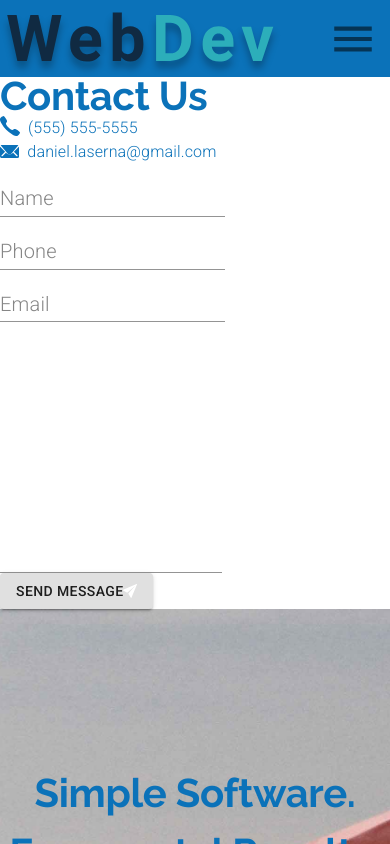
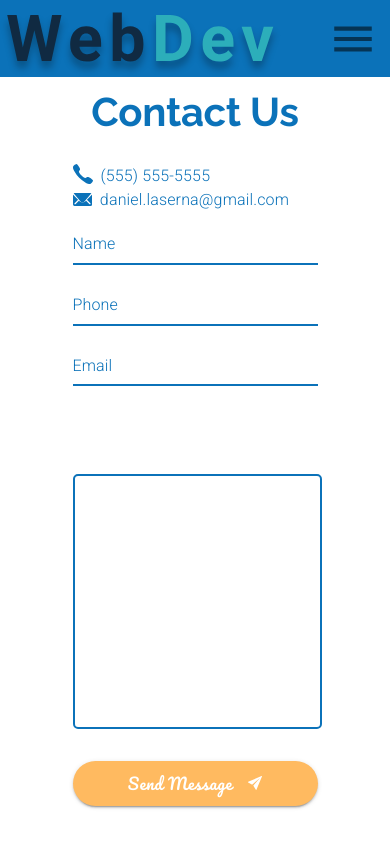
Before and after one commit to onTheDL/das-development, a React (Create React App) app: page /contact in a window 390 px wide. Shown: the top 844 px of the page. Built offline with nearby package versions, Linux system fonts and the light colour scheme.

Commit message:
Add responsive design for Contact page

```diff
--- a/src/components/Contact.js
+++ b/src/components/Contact.js
@@ -12,6 +12,7 @@ import {
 } from "@material-ui/core";
 
 import background from "../assets/background.jpg";
+import mobileBackground from "../assets/mobileBackground.jpg";
 import phoneIcon from "../assets/phone.svg";
 import emailIcon from "../assets/email.svg";
 import airplane from "../assets/send.svg";
@@ -34,7 +35,10 @@ const useStyles = makeStyles((theme) => ({
     backgroundSize: "cover",
     backgroundRepeat: "no-repeat",
     height: "60em",
-    // width: "100%",
+    paddingBottom: "10em",
+    [theme.breakpoints.down("md")]: {
+      backgroundImage: `url(${mobileBackground})`,
+    },
   },
   estimateBtn: {
     ...theme.typography.estimate,
@@ -48,7 +52,7 @@ const useStyles = makeStyles((theme) => ({
     "&:hover": {
       backgroundColor: theme.palette.secondary.light,
     },
-    [theme.breakpoints.down("sm")]: {
+    [theme.breakpoints.down("md")]: {
       marginRight: 0,
       marginLeft: 0,
     },
@@ -59,9 +63,25 @@ const useStyles = makeStyles((theme) => ({
     height: 35,
     padding: 8,
     marginTop: "1.5em",
-    [theme.breakpoints.down("sm")]: {
+    [theme.breakpoints.down("md")]: {
       marginBottom: "2em",
       marginTop: "1.0em",
+    },
+  },
+  message: {
+    border: `2px solid ${theme.palette.common.blue}`,
+    marginTop: "5em",
+    borderRadius: 5,
+  },
+  sendBtn: {
+    ...theme.typography.estimate,
+    backgroundColor: theme.palette.common.orange,
+    borderRadius: 50,
+    height: 45,
+    width: 245,
+    fontSize: "1rem",
+    "&:hover": {
+      backgroundColor: theme.palette.secondary.light,
     },
   },
 }));
@@ -81,15 +101,33 @@ export default function Contact({ setValue, setSelectedIndex }) {
 
   return (
     <Grid container>
-      <Grid item container direction="column" justify="center" lg={3}>
+      <Grid
+        item
+        container
+        direction="column"
+        justify="center"
+        alignItems="center"
+        style={{
+          marginBottom: matchesMD ? "5em" : 0,
+          marginTop: matchesSM ? "1em" : matchesMD ? "5em" : 0,
+        }}
+        lg={4}
+        xl={3}
+      >
         <Grid item>
-          <Typography variant="h2" style={{ lineHeight: 1 }}>
+          <Grid container direction="column">
+            <Grid item>
+              <Typography
+                align={matchesMD ? "center" : undefined}
+                variant="h2"
+                style={{ lineHeight: 1 }}
+              >
                 Contact Us
               </Typography>
             </Grid>
 
             {/*--- Phone ---*/}
-        <Grid item container>
+            <Grid item container style={{ marginTop: "2em" }}>
               <Grid item>
                 <img
                   src={phoneIcon}
@@ -127,38 +165,49 @@ export default function Contact({ setValue, setSelectedIndex }) {
             </Grid>
 
             {/*--- Name, Phone, Email Text Fields---*/}
-        <Grid item container>
-          <Grid item>
+            <Grid
+              item
+              container
+              direction="column"
+              style={{ maxWidth: "20em" }}
+            >
+              <Grid item style={{marginBottom: "0.5em"}}>
                 <TextField
                   label="Name"
                   id="name"
                   value={name}
+                  fullWidth
                   onChange={(e) => setName(e.target.value)}
                 />
               </Grid>
-          <Grid item>
+              <Grid item style={{marginBottom: "0.5em"}}>
                 <TextField
                   label="Phone"
                   id="phone"
                   value={phone}
+                  fullWidth
                   onChange={(e) => setPhone(e.target.value)}
                 />
               </Grid>
-          <Grid item>
+              <Grid item style={{marginBottom: "0.5em"}}>
                 <TextField
                   label="Email"
                   id="email"
                   value={email}
+                  fullWidth
                   onChange={(e) => setEmail(e.target.value)}
                 />
               </Grid>
             </Grid>
 
             {/* --- Message Text Field --- */}
-        <Grid item>
+            <Grid item style={{ maxWidth: "20em" }}>
               <TextField
+                InputProps={{ disableUnderline: true }}
+                className={classes.message}
                 value={message}
                 id="message"
+                fullWidth
                 onChange={(e) => setMessage(e.target.value)}
                 multiline
                 rows={10}
@@ -166,33 +215,51 @@ export default function Contact({ setValue, setSelectedIndex }) {
             </Grid>
 
             {/* --- Send Message Button --- */}
-        <Grid item>
-          <Button variant="contained">
+            <Grid item container justify="center" style={{ marginTop: "2em" }}>
+              <Button variant="contained" className={classes.sendBtn}>
                 Send Message
-            <img src={airplane} alt="paper airplane" />
+                <img
+                  src={airplane}
+                  alt="paper airplane"
+                  style={{ marginLeft: "1em" }}
+                />
               </Button>
             </Grid>
           </Grid>
-
+        </Grid>
+      </Grid>
 
       {/*-----Call to Action Block----- */}
-      <Grid item container alignItems="center" className={classes.background} lg={9}>
+      <Grid
+        item
+        container
+        direction={matchesMD ? "column" : "row"}
+        alignItems="center"
+        justify={matchesMD ? "center" : undefined}
+        className={classes.background}
+        lg={8}
+        xl={9}
+      >
         <Grid
           item
           style={{
-            marginLeft: matchesSM ? 0 : "5em",
-            textAlign: matchesSM ? "center" : "inherit",
+            marginLeft: matchesMD ? 0 : "3em",
+            textAlign: matchesMD ? "center" : "inherit",
           }}
         >
           <Grid container direction="column">
             <Grid item>
-              <Typography variant="h2">
+              <Typography variant="h2" align={matchesMD ? "center" : undefined}>
                 Simple Software. <br /> Exponental Results.
               </Typography>
-              <Typography variant="subtitle2" style={{ fontSize: "1.5rem" }}>
+              <Typography
+                variant="subtitle2"
+                align={matchesMD ? "center" : undefined}
+                style={{ fontSize: "1.5rem" }}
+              >
                 Leverage the 21st Century to your advantage.
               </Typography>
-              <Grid container item justify={matchesSM ? "center" : "undefined"}>
+              <Grid container item justify={matchesMD ? "center" : undefined}>
                 <Button
                   component={Link}
                   to="/services"
--- a/src/components/ui/Theme.js
+++ b/src/components/ui/Theme.js
@@ -72,5 +72,27 @@ export default createMuiTheme({
       fontFamily: "Roboto",
       fontWeight: "bold",
     },
+  },
+  overrides: {
+    MuiInputLabel: {
+      root: {
+        color: dasBlue,
+        fontSize: "1rem",
+      }
+    },
+    MuiInput: {
+      root: {
+        color: dasBlue,
+        fontWeight: 300,
+      },
+      underline: {
+        "&:before": {
+          borderBottom: `2px solid ${dasBlue}`
+        },
+        "&:hover:not($disabled):not($focused):not($error):before": {
+          borderBottom: `2px solid ${dasBlue}`
+        },
+      },
+    },
   }
 })
```
Also changed, not shown: 1 other file (tests, documents, lock files or other folders). Lines whose indentation alone changed are shown as unchanged.
